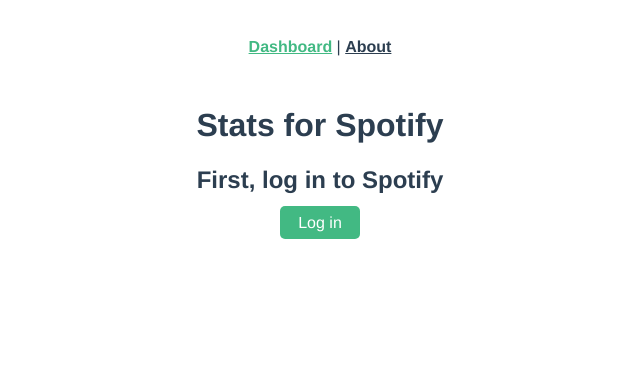
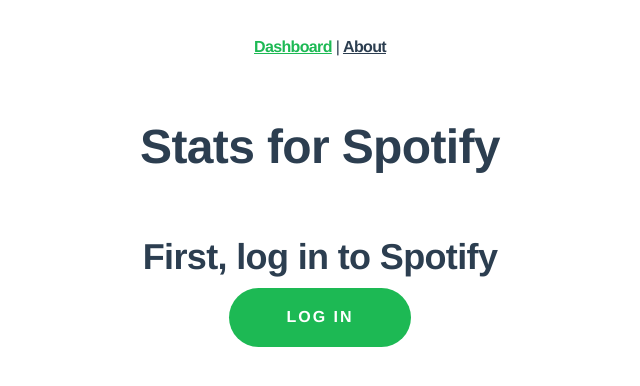
Before and after one commit to systemallica/stats-for-spotify, a Vue app: page /dashboard in a window 1280 px wide. Shown: the top 386 px of the page, without its empty margins (320-960 px from the left). Built offline with nearby package versions, Linux system fonts and the light colour scheme; no server answers.

Commit message:
design improvements

```diff
--- a/src/App.vue
+++ b/src/App.vue
@@ -10,6 +10,24 @@
 </template>
 
 <style>
+body {
+  font-family: Circular, Helvetica, Arial, sans-serif;
+  letter-spacing: -0.04em;
+  line-height: 1.15;
+}
+h1 {
+  font-size: 48px;
+  font-weight: 900;
+}
+h2 {
+  font-size: 36px;
+  font-weight: 900;
+}
+h3 {
+  font-size: 24px;
+  font-weight: 900;
+  margin: 25px;
+}
 #app {
   font-family: Avenir, Helvetica, Arial, sans-serif;
   -webkit-font-smoothing: antialiased;
@@ -28,6 +46,6 @@
 }
 
 #nav a.router-link-exact-active {
-  color: #42b983;
+  color: #1db954;
 }
 </style>
--- a/src/components/Dashboard.vue
+++ b/src/components/Dashboard.vue
@@ -1,5 +1,5 @@
 <template>
-  <div>
+  <div class="container">
     <div class="login" v-if="!this.$store.state.user">
       <h2>First, log in to Spotify</h2>
       <a class="login-btn" v-bind:href="url">Log in</a>
@@ -167,6 +167,7 @@
         const profile = await this.getUserProfile(accessToken)
 
         this.$store.commit("saveUser", { artists, genres, profile, tracks })
+        this.$router.push({ path: "/" })
       }
     }
   }
@@ -174,15 +175,31 @@
 </script>
 
 <style scoped>
-h3 {
-  margin: 25px;
+.container {
+  display: flex;
+  justify-content: center;
 }
 .login-btn {
-  background-color: #42b983;
-  border-radius: 5px;
+  background-color: #1db954;
+  font-size: 16px;
+  border-radius: 500px;
   text-decoration: none;
-  padding: 8px 18px;
-  color: white;
+  padding: 19px 56px 21px;
+  color: #fff;
+  letter-spacing: 2px;
+  text-transform: uppercase;
+  font-weight: 700;
+  text-align: center;
+  vertical-align: middle;
+  -ms-touch-action: manipulation;
+  touch-action: manipulation;
+  cursor: pointer;
+  background-image: none;
+  border: 1px solid transparent;
+}
+.login-btn:hover {
+  color: #fff;
+  background-color: #1ed760;
 }
 .profile-picture {
   width: 200px;
--- a/src/main.js
+++ b/src/main.js
@@ -1,7 +1,7 @@
 import Vue from "vue"
 import App from "./App.vue"
 import router from "./router"
-import store from './store/store'
+import store from "./store/store"
 
 Vue.config.productionTip = false
 
--- a/src/router/index.js
+++ b/src/router/index.js
@@ -6,11 +6,7 @@
 Vue.use(VueRouter)
 
 const routes = [
-  {
-    path: "/",
-    name: "Main",
-    component: Dashboard
-  },
+  { path: "/", redirect: "/dashboard" },
   {
     path: "/dashboard",
     name: "Dashboard",
@@ -29,7 +25,7 @@
     path: "*",
     name: "NotFound",
     component: NotFound
-  },
+  }
 ]
 
 const router = new VueRouter({
--- a/src/views/About.vue
+++ b/src/views/About.vue
@@ -1,5 +1,12 @@
 <template>
-  <div class="about">
-    <h1>This is an about page</h1>
+  <div class="container">
+    <h2>This is an about page</h2>
   </div>
 </template>
+
+<style scoped>
+.container {
+  display: flex;
+  justify-content: center;
+}
+</style>
```
